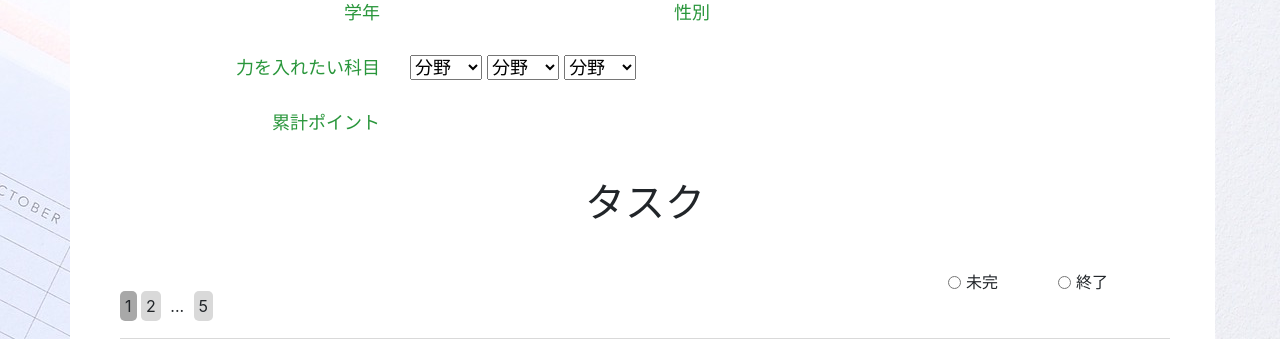
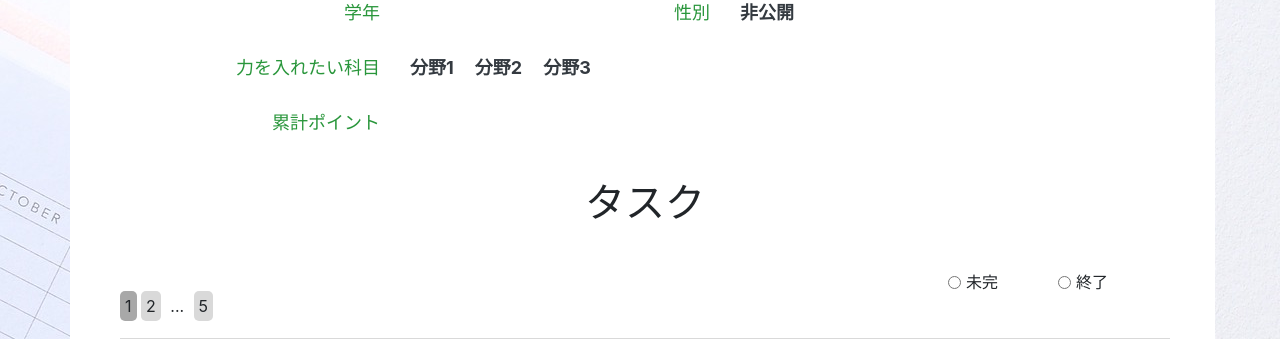
Before and after one commit to nxNghia/gPBL_blog, a Flask app: template blog/templates/user/user-info.html in a window 1280 px wide. Shown: the part 477-816 px from the top of the page. Run offline with Flask 2, Linux system fonts and the light colour scheme; the template is opened without the code that fills it, so the values that code supplies are empty; some libraries are stand-ins or nearby versions.

Commit message:
Fix user detail

```diff
--- a/blog/templates/user/user-info.html
+++ b/blog/templates/user/user-info.html
@@ -28,70 +28,63 @@
         </div>
     </div>
 
-    <div class="detail-info">
+    <div class="detail-info user-display-info">
         <div class="category-group">
             <div class="category">
                 <label>学年</label>
-                <span>{{ user_info.school_year }}</span>
+                <span class="text-dark font-weight-bold">{{ user_info.school_year }}</span>
             </div>
             <div class="category">
                 <label>性別</label>
-                <span>{{ user_info.gender }}</span>
+                <span class="text-dark font-weight-bold">
+                    {% if user_info.gender == 1 %}
+                        男
+                    {% elif user_info.gender == 0 %}
+                        女
+                    {% else %}
+                        非公開
+                    {% endif %}
+                </span>
             </div>
         </div>
         <div class="category">
             <label>力を入れたい科目</label>
             <div>
-                <select class="form-select" aria-label="Default select example">
-                    <option selected>分野</option>
-                    <option value="1">One</option>
-                    <option value="2">Two</option>
-                    <option value="3">Three</option>
-                  </select>
-                <select class="form-select" aria-label="Default select example">
-                    <option selected>分野</option>
-                    <option value="1">One</option>
-                    <option value="2">Two</option>
-                    <option value="3">Three</option>
-                </select>
-                <select class="form-select" aria-label="Default select example">
-                    <option selected>分野</option>
-                    <option value="1">One</option>
-                    <option value="2">Two</option>
-                    <option value="3">Three</option>
-                </select>
+                <span class="text-dark mr-3 font-weight-bold">分野1</span>
+                <span class="mr-3 text-dark font-weight-bold">分野2</span>
+                <span class="text-dark font-weight-bold">分野3</span>
             </div>
         </div>
         <div class="category">
             <label>累計ポイント</label>
-            <span>{{ user_info.point }}</span>
+            <span class="text-dark font-weight-bold">{{ user_info.point }}</span>
         </div>
     </div>
-
-    <!-- <div class="detail-info update-info">
+    <div class="detail-info update-info" style="display: none;">
+        <form>
             <div class="category">
                 <label>ユーザ名</label>
-            <input value="ABC ABC ABC" />
+                <input value="{{ user_info.username }}" />
             </div>
             <div class="category-group">
                 <div class="category">
                     <label>学年</label>
-                <input value="3" />
+                    <input name="school_year" value="{{ user_info.school_year }}" />
                 </div>
                 <div class="category">
                     <label class="">性別</label>
                     <div class="gender-select">
                         <div class="form-check form-check-inline">
-                        <input name="sex" class="form-check-input" type="radio" id="gridRadios1" value="0" checked>
-                        <label class="form-check-label" for="gridRadios1">男</label>
+                            <input name="sex" class="form-check-input" type="radio" id="gridRadios1" value="1" {{ user_info.gender == 1 and 'checked' or '' }}  >
+                            <label class="form-check-label text-dark font-weight-bold" for="gridRadios1">男</label>
                         </div>
                         <div class="form-check form-check-inline">
-                        <input class="form-check-input" type="radio" name="sex" id="gridRadios2" value="1">
-                        <label class="form-check-label" for="gridRadios2">女</label>
+                            <input class="form-check-input" type="radio" name="sex" id="gridRadios2" value="0" {{ user_info.gender == 0 and 'checked' or '' }}>
+                            <label class="form-check-label text-dark font-weight-bold" for="gridRadios2">女</label>
                         </div>
                         <div class="form-check form-check-inline">
-                        <input class="form-check-input" type="radio" name="sex" id="gridRadios3" value="">
-                        <label class="form-check-label" for="gridRadios3">非公開</label>
+                            <input class="form-check-input" type="radio" name="sex" id="gridRadios3" value="-1" {{ user_info.gender == -1 and 'checked' or '' }}>
+                            <label class="form-check-label text-dark font-weight-bold" for="gridRadios3">非公開</label>
                         </div>
                     </div>
                 </div>
@@ -119,8 +112,12 @@
                     </select>
                 </div>
             </div>
-    </div> -->
-
+            <div class="d-flex btn-edit justify-content-center">
+                <a type="submit" class="edit-user-submit mr-2 px-3 py-2" href="javascript::void(0)">設定</a>
+                <a class="px-3 py-2 edit-cancel" href="javascript::void(0)">キャンセル</a>
+            </div>
+        </form>
+    </div>
     <div class="task">
         <div class="title">
             <h1>タスク</h1>
```
Lines whose indentation alone changed are shown as unchanged.
